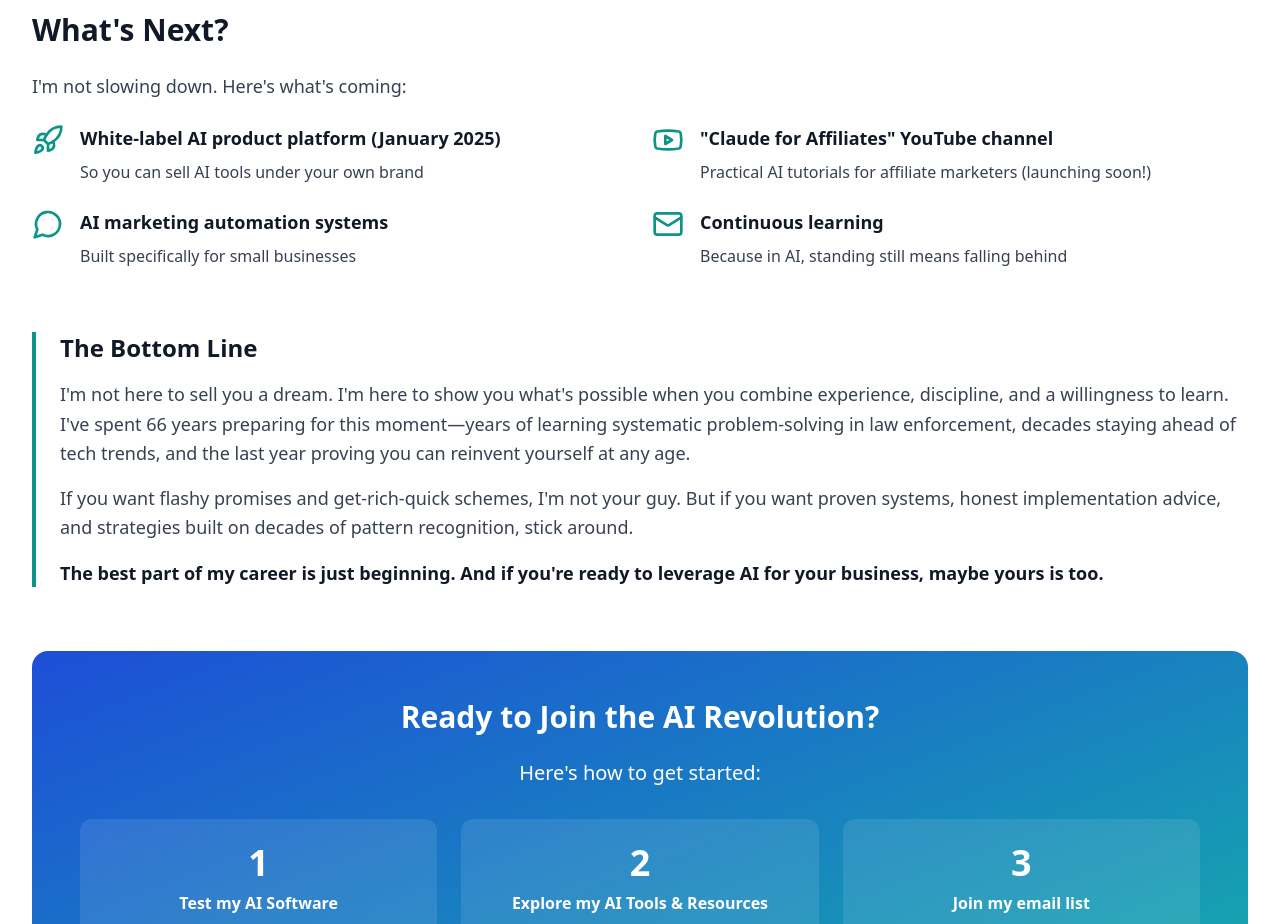
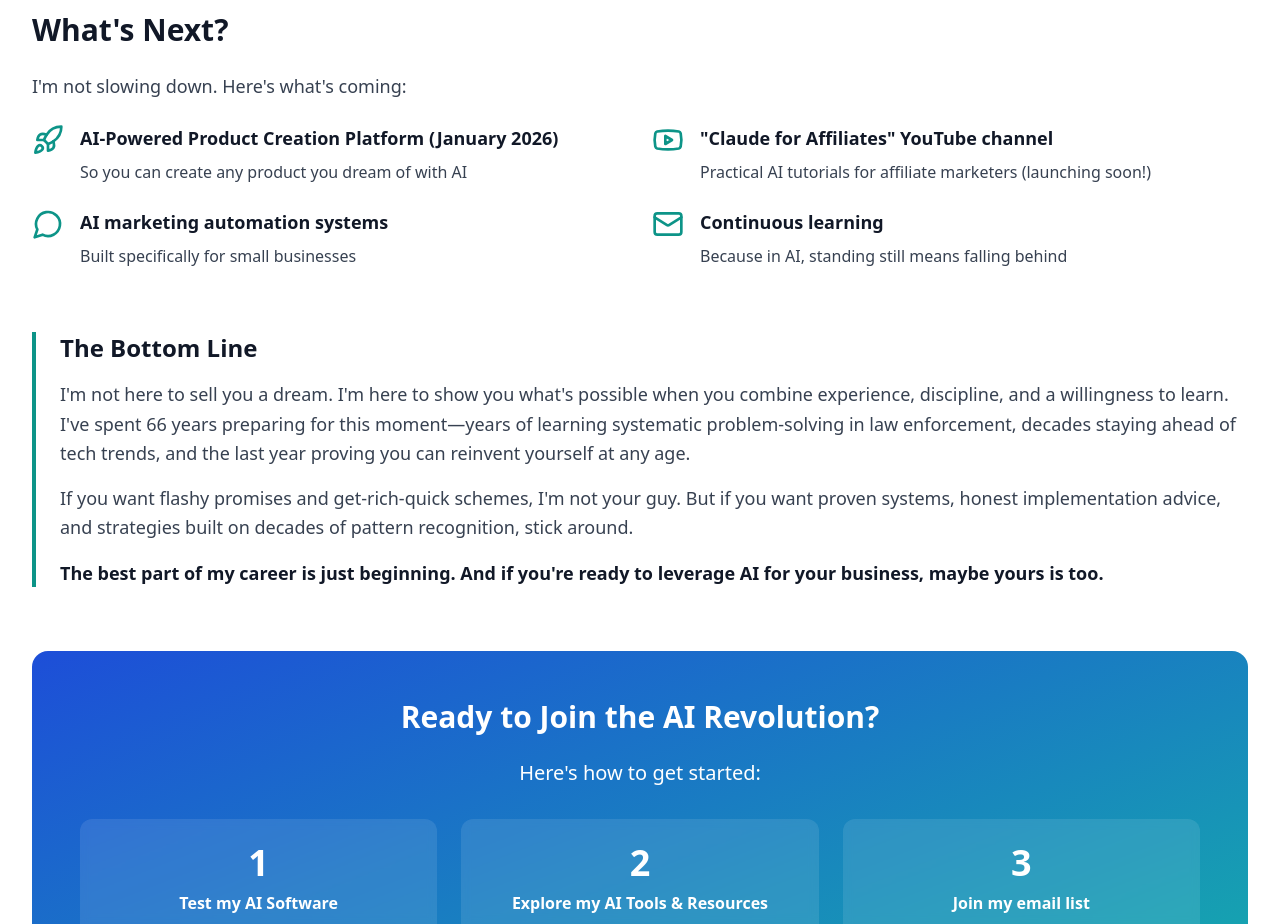
Before and after one commit to ianb66/ianb66.github.io, a React (Vite) app: page / in a window 1280 px wide. Shown: the part 5900-6824 px from the top of the page. Built offline with nearby package versions, Linux system fonts and the light colour scheme.

Commit message:
Update What's Next section: AI-Powered Product Creation Platform

```diff
--- a/src/components/About.tsx
+++ b/src/components/About.tsx
@@ -185,8 +185,8 @@ const About = ({ onOpenModal }: AboutProps) => {
             <div className="flex items-start gap-4">
               <Rocket className="w-8 h-8 text-teal-600 flex-shrink-0" />
               <div>
-                <h4 className="text-lg font-bold text-gray-900 mb-2">White-label AI product platform (January 2025)</h4>
-                <p className="text-gray-700">So you can sell AI tools under your own brand</p>
+                <h4 className="text-lg font-bold text-gray-900 mb-2">AI-Powered Product Creation Platform (January 2026)</h4>
+                <p className="text-gray-700">So you can create any product you dream of with AI</p>
               </div>
             </div>
             <div className="flex items-start gap-4">
```
